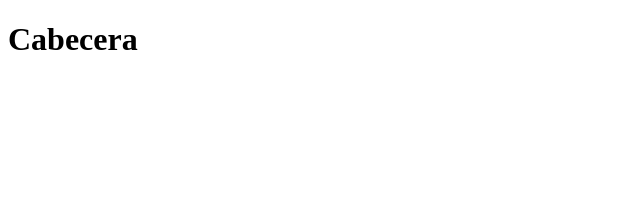
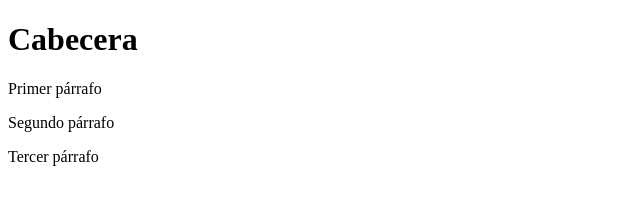
Before and after one commit to Jumadomar/IAW, a plain HTML site: page index.html in a window 1280 px wide. Shown: the whole page, without its empty margins (0-640 px from the left). Drawn offline with Linux system fonts and the light colour scheme.

Commit message:
Parrafos

```diff
--- a/index.html
+++ b/index.html
@@ -7,5 +7,9 @@
 </head>
 <body>
 	<h1>Cabecera</h1>
+
+	<p>Primer párrafo</p>
+	<p>Segundo párrafo</p>
+	<p>Tercer párrafo</p>
 </body>
 </html>
```
